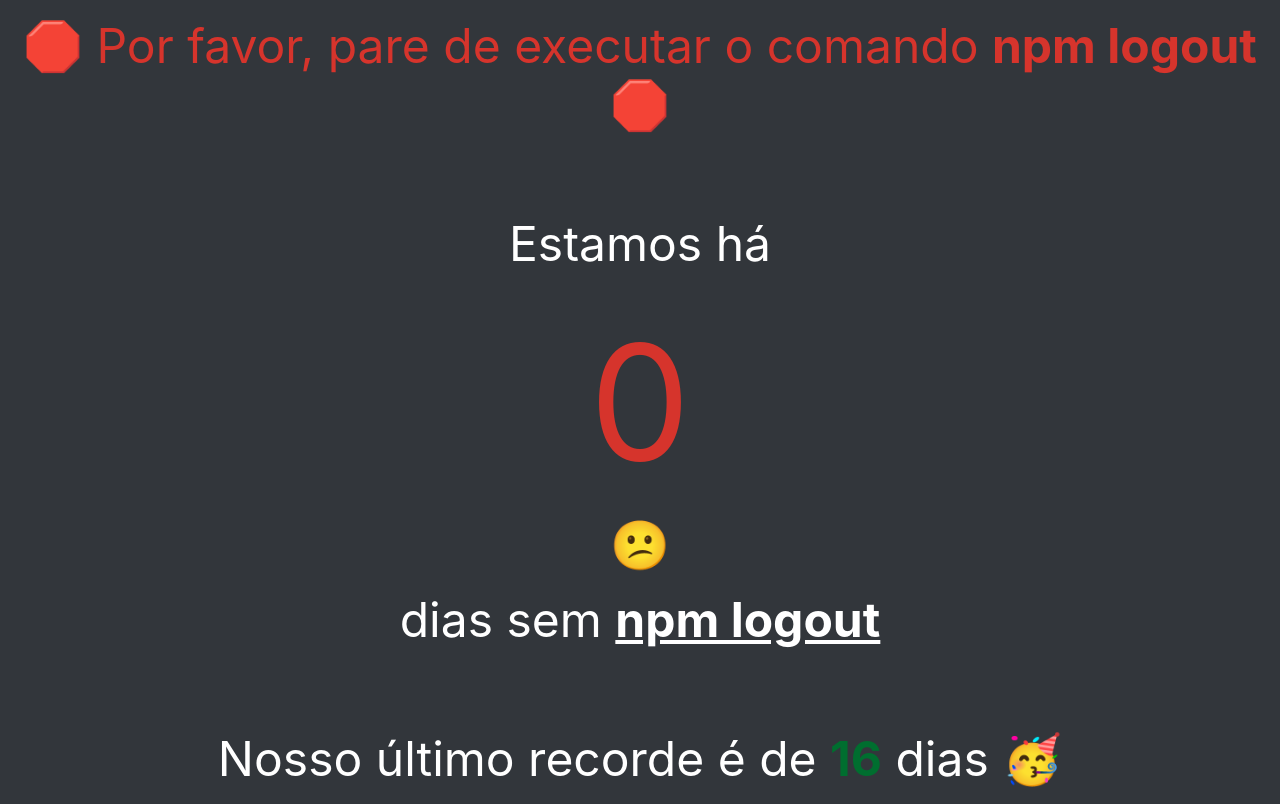
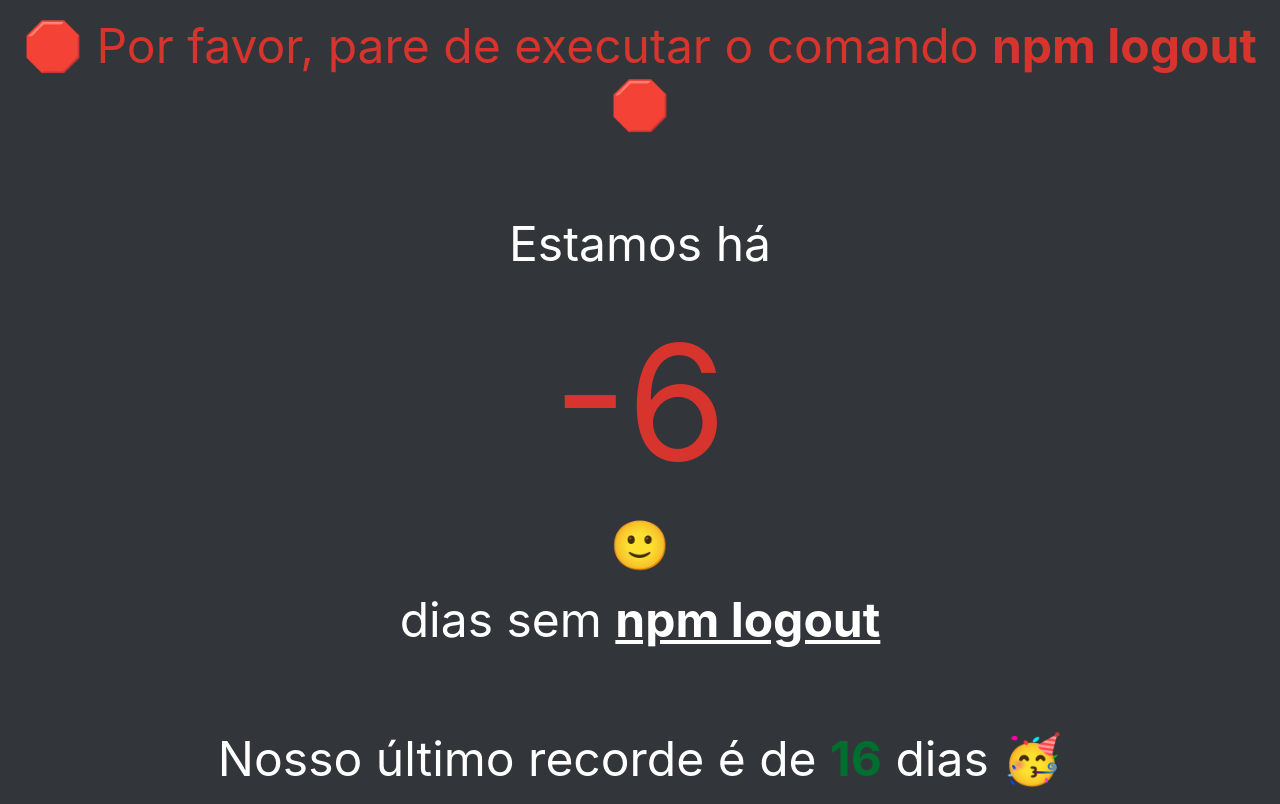
Before and after one commit to evandojunior-hotmart/how-many-days-without-logout, a React (Create React App) app: page / in a window 1280 px wide. Built offline with nearby package versions, Linux system fonts and the light colour scheme.

Commit message:
update date

```diff
--- a/src/App.js
+++ b/src/App.js
@@ -1,6 +1,6 @@
 import './App.css';
 
-const lastTokenUpdateDate = new Date(2023, 2, 7, 16, 21, 0)
+const lastTokenUpdateDate = new Date(2023, 2, 13, 11, 0, 0)
 
 const App = () => {
   const diffDays = Math.floor((new Date() - lastTokenUpdateDate) / 1000 / 60 / (60 * 24))
```
